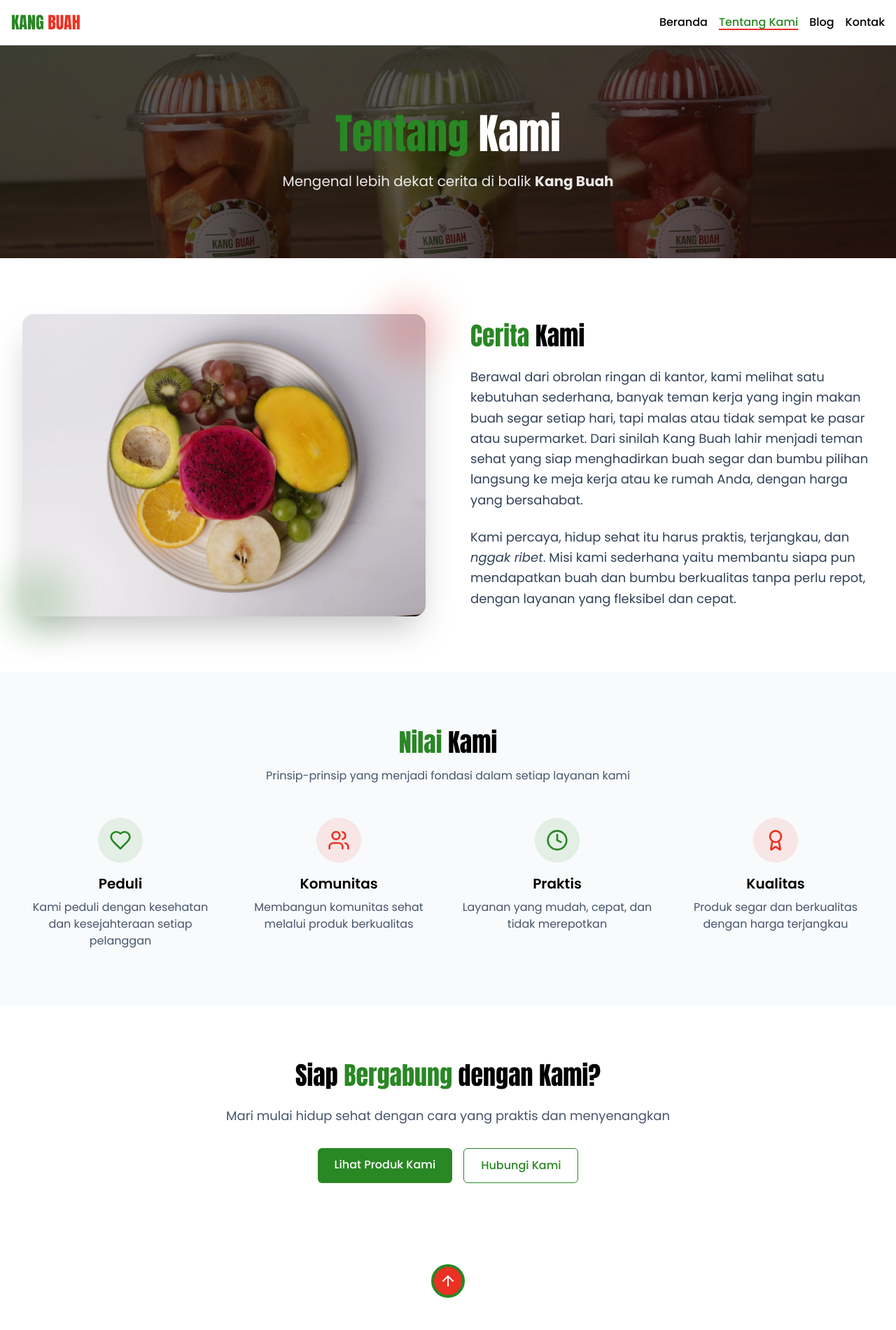
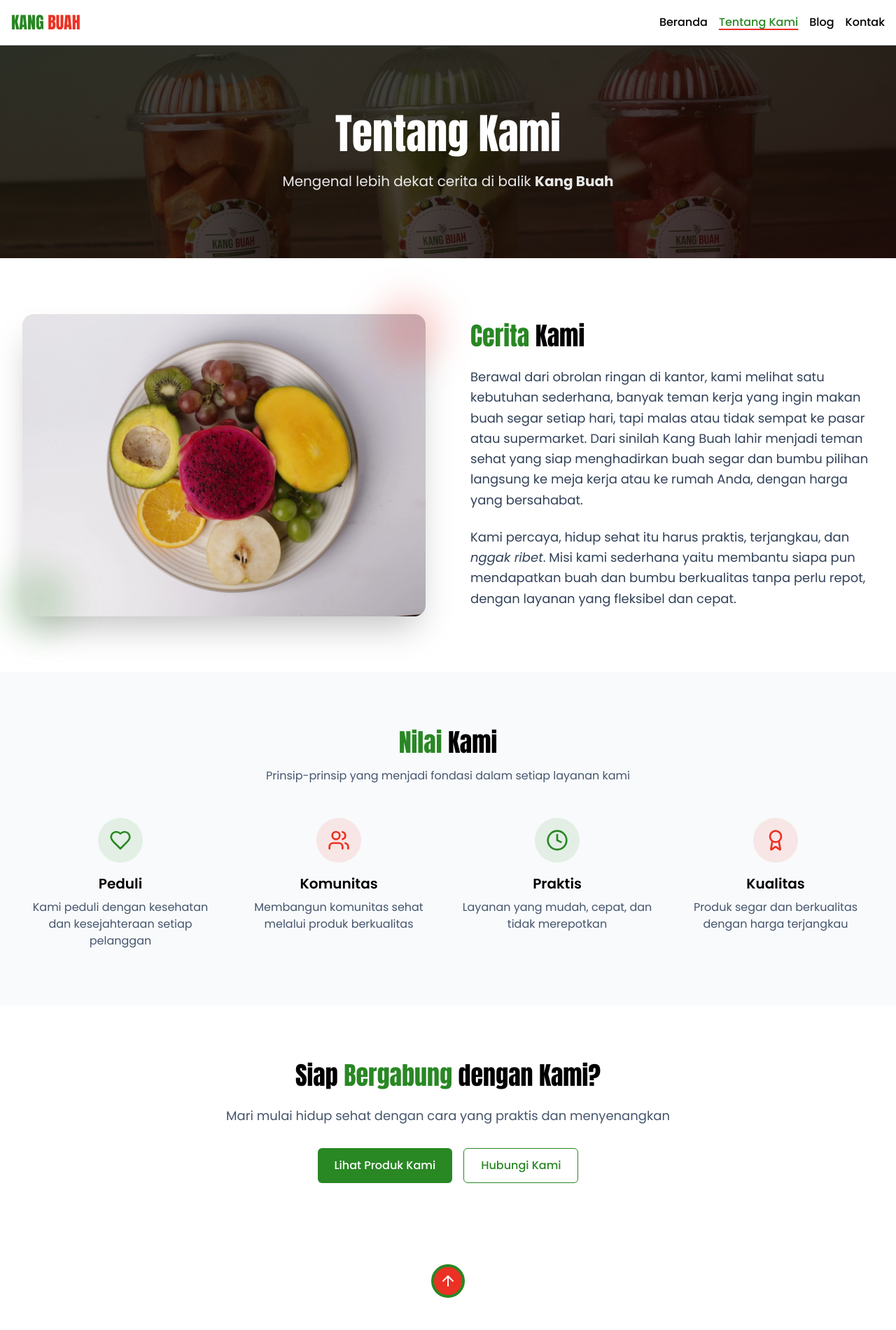
Before and after one commit to Kang-Buah/Kang-Buah-FE, a SvelteKit app: page /tentang-kami in a window 1280 px wide. Shown: the top 1901 px of the page at 70% size. Built offline with nearby package versions, Linux system fonts and the light colour scheme.

Commit message:
style: make heading fully white to increase contrast

```diff
--- a/src/routes/tentang-kami/+page.svelte
+++ b/src/routes/tentang-kami/+page.svelte
@@ -1,5 +1,6 @@
 <script>
 	import { Heart, Users, Clock, Award } from '@lucide/svelte';
+	import { goto } from '$app/navigation';
 </script>
 
 <svelte:head>
@@ -16,9 +17,9 @@
 	<div class="relative mx-auto max-w-7xl px-4 py-16 sm:px-8 sm:py-24">
 		<div class="text-center">
 			<h1 class="mb-6 font-brand text-4xl font-light text-white sm:text-5xl lg:text-6xl">
-				<span class="text-primary">Tentang</span> Kami
+				Tentang Kami
 			</h1>
-			<p class="mx-auto max-w-2xl text-lg text-white/90 sm:text-xl">
+			<p class="mx-auto max-w-2xl text-md sm:text-lg text-white/90 md:text-xl">
 				Mengenal lebih dekat cerita di balik <a
 					class="font-bold hover:text-primary hover:underline hover:decoration-secondary"
 					href="/">Kang Buah</a
@@ -37,7 +38,7 @@
 			<img
 				src="/assets/images/decor/about-us/Kang-Buah-Products-Banner.jpg"
 				alt="Kang Buah Products Banner"
-				class="h-full w-full object-cover brightness-50"
+				class="h-full w-full object-cover brightness-[35%]"
 				loading="eager"
 			/>
 		</picture>
@@ -165,18 +166,18 @@
 			Mari mulai hidup sehat dengan cara yang praktis dan menyenangkan
 		</p>
 		<div class="flex flex-wrap justify-center gap-4">
-			<a
-				href="/#produk"
-				class="rounded-md bg-primary px-6 py-3 font-medium text-white hover:bg-primary/90"
+			<button
+				onclick={() => goto('/#shop')}
+				class="w-full rounded-md bg-primary px-6 py-3 font-medium text-white hover:bg-primary/90 sm:w-fit"
 			>
 				Lihat Produk Kami
-			</a>
-			<a
-				href="/#kontak"
-				class="rounded-md border border-primary px-6 py-3 font-medium text-primary hover:bg-primary hover:text-white"
+			</button>
+			<button
+				onclick={() => goto('/kontak')}
+				class="w-full rounded-md border border-primary px-6 py-3 font-medium text-primary hover:bg-primary hover:text-white sm:w-fit"
 			>
 				Hubungi Kami
-			</a>
+			</button>
 		</div>
 	</div>
 </section>
```
